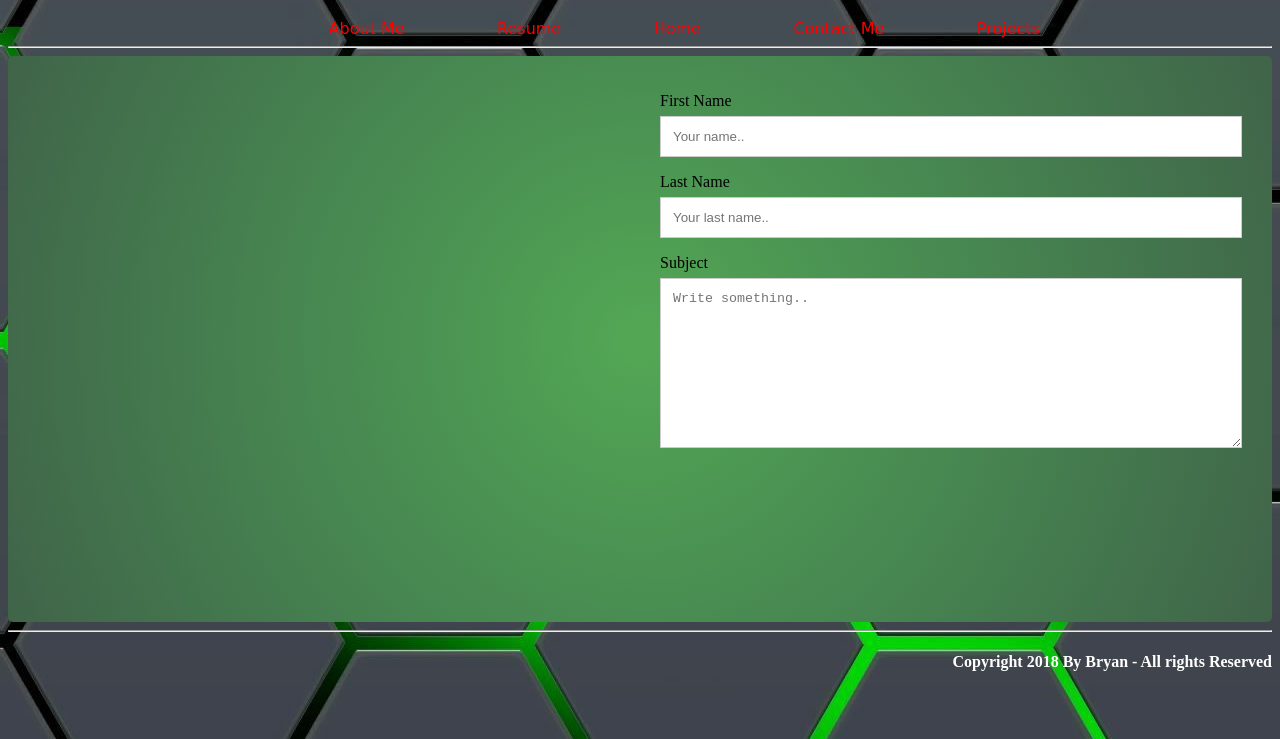
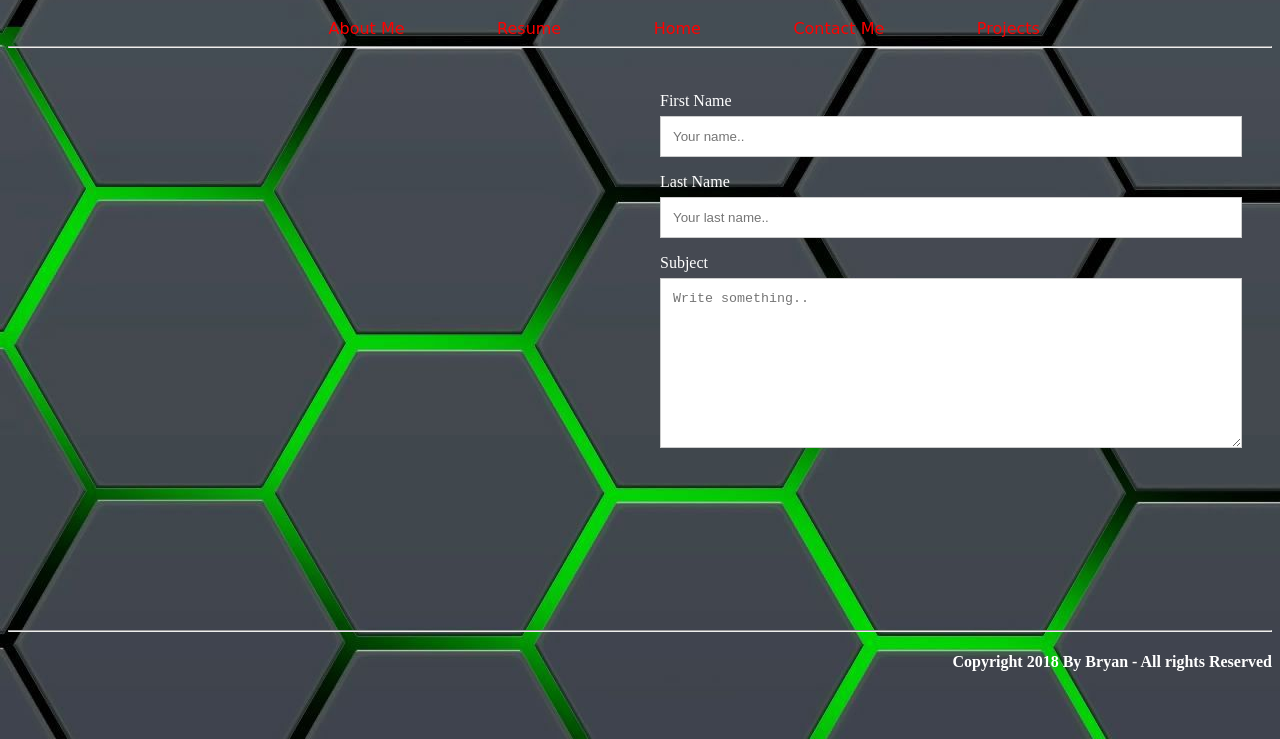
Before and after one commit to BPlaza69/BPlaza69.github.io, a plain HTML site: page ContactMe.html in a window 1280 px wide. Shown: the part 61-800 px from the top of the page. Drawn offline with Linux system fonts and the light colour scheme.

Commit message:
removed color background

```diff
--- a/Portfolio.css
+++ b/Portfolio.css
@@ -27,6 +27,10 @@ h2{
   float: right;
 }
 
+label {
+  color: white;
+}
+
 * {
     box-sizing: border-box;
 }
@@ -54,7 +58,6 @@ input[type=submit]:hover {
 
 .container {
     border-radius: 5px;
-    background-image: radial-gradient(circle, #53a854, #4c9753, #478651, #43754d, #406449);
     padding: 10px;
 }
 
```
